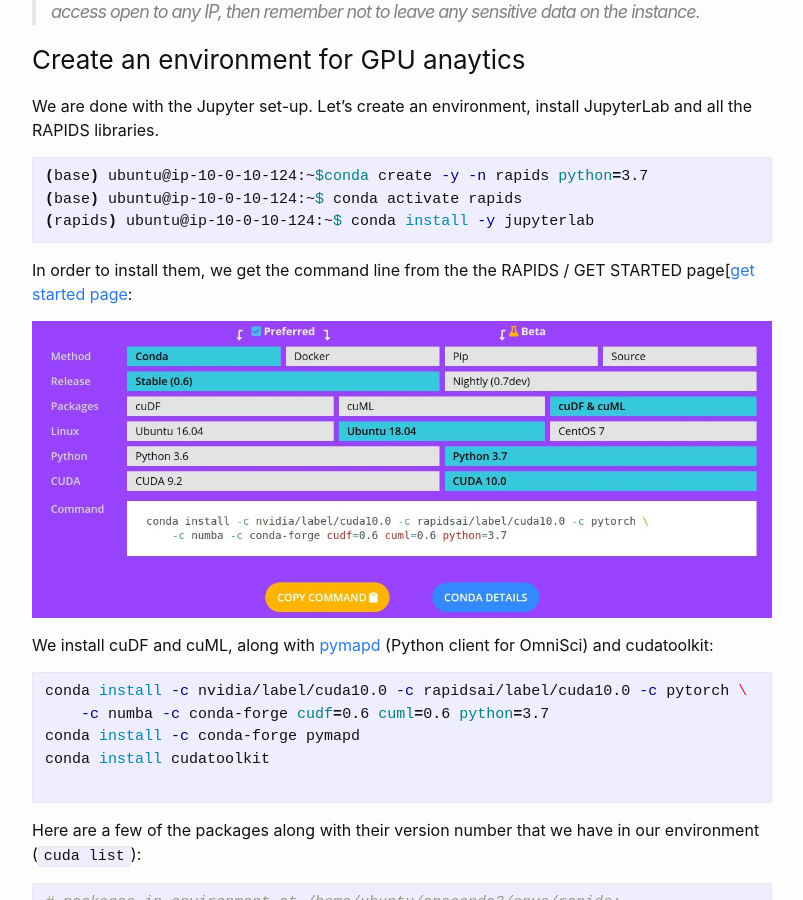
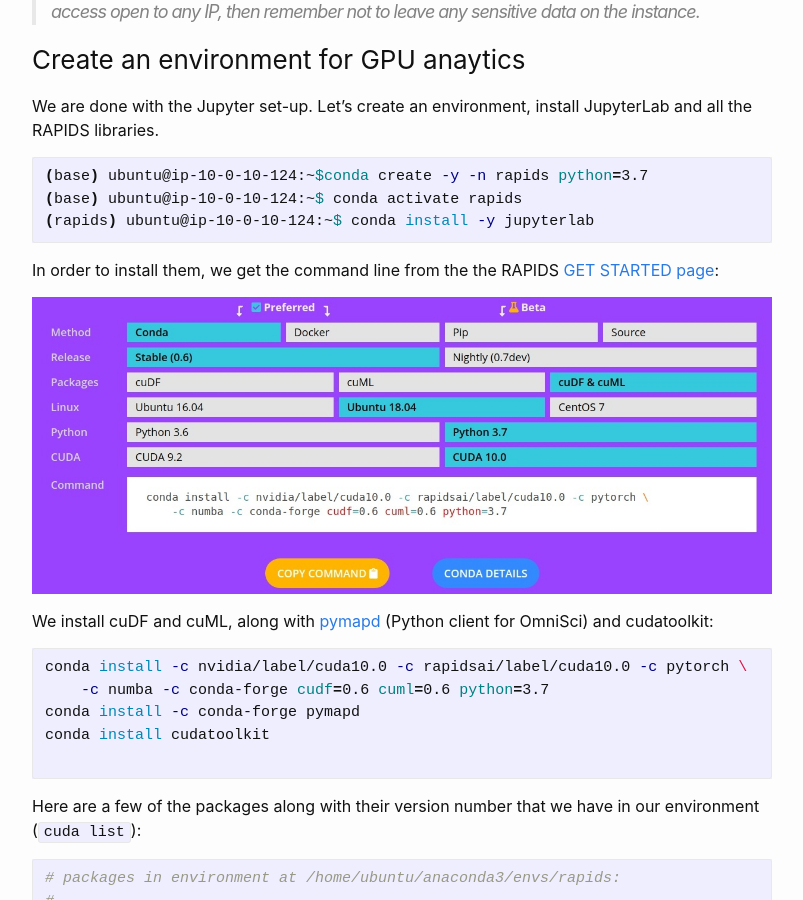
Before and after one commit to aetperf/aetperf.github.io, a Jekyll site: the page built from _posts/2019-05-06-GPU-Analytics-Ep-2,-Load-some-data-from-OmniSci-into-a-GPU-dataframe.md, in a window 1280 px wide and 900 px high, scrolled down 4808 px. Shown: the whole window, without its empty margins (238-1041 px from the left). Built offline with Jekyll 4.4.1, drawn with Linux system fonts in a browser that asks for light colours.

Commit message:
fixed a typo

````diff
--- a/_posts/2019-05-06-GPU-Analytics-Ep-2,-Load-some-data-from-OmniSci-into-a-GPU-dataframe.md
+++ b/_posts/2019-05-06-GPU-Analytics-Ep-2,-Load-some-data-from-OmniSci-into-a-GPU-dataframe.md
@@ -174,7 +174,7 @@
 (rapids) ubuntu@ip-10-0-10-124:~$ conda install -y jupyterlab
 ```
 
-In order to install them, we get the command line from the the RAPIDS / GET STARTED page[[get started page](https://rapids.ai/start.html):
+In order to install them, we get the command line from the the RAPIDS [GET STARTED page](https://rapids.ai/start.html):
 
 ![RAPIDS](/img/2019-05-06_01/20190506_rapids01.jpg)
 
````
